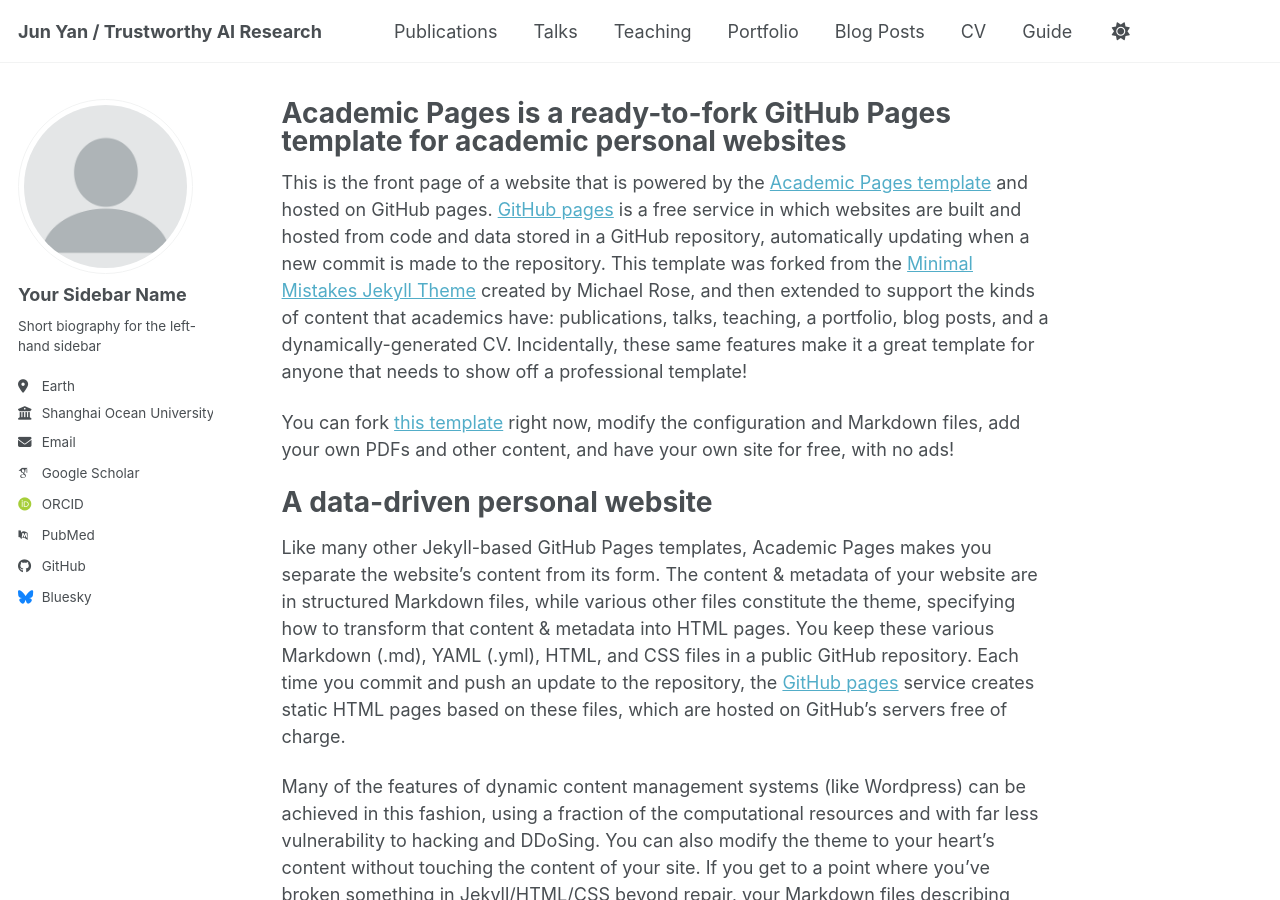
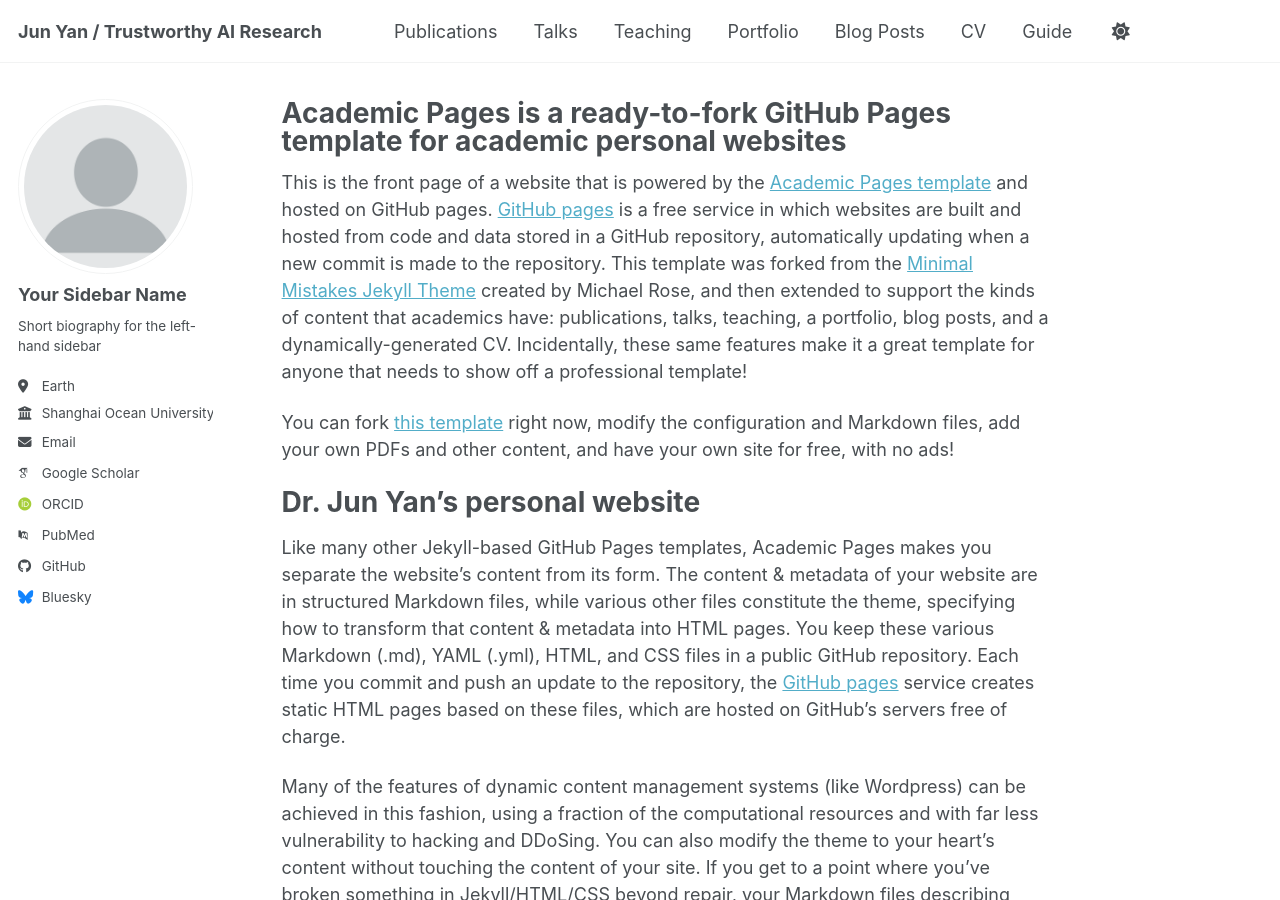
Before and after one commit to momo1986/momo1986.github.io, a Jekyll site: the page built from _pages/about.md, in a window 1280 px wide and 900 px high. Built offline with Jekyll 4.4.1, drawn with Linux system fonts in a browser that asks for light colours; some web fonts are replaced; a script bundle is joined from its source files by our own code; library files that are not in the unit come from our copies.

Commit message:
Update site title to Dr. Jun Yan's personal website

```diff
--- a/_pages/about.md
+++ b/_pages/about.md
@@ -11,7 +11,7 @@
 
  You can fork [this template](https://github.com/academicpages/academicpages.github.io) right now, modify the configuration and Markdown files, add your own PDFs and other content, and have your own site for free, with no ads!
 
-A data-driven personal website
+Dr. Jun Yan's personal website
 ======
 Like many other Jekyll-based GitHub Pages templates, Academic Pages makes you separate the website's content from its form. The content & metadata of your website are in structured Markdown files, while various other files constitute the theme, specifying how to transform that content & metadata into HTML pages. You keep these various Markdown (.md), YAML (.yml), HTML, and CSS files in a public GitHub repository. Each time you commit and push an update to the repository, the [GitHub pages](https://pages.github.com/) service creates static HTML pages based on these files, which are hosted on GitHub's servers free of charge.
 
```
